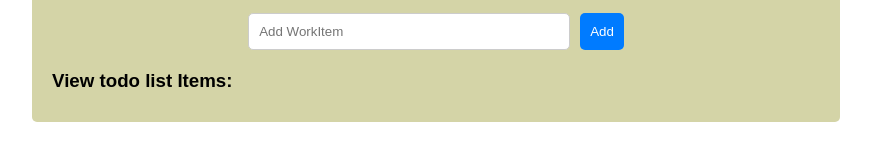
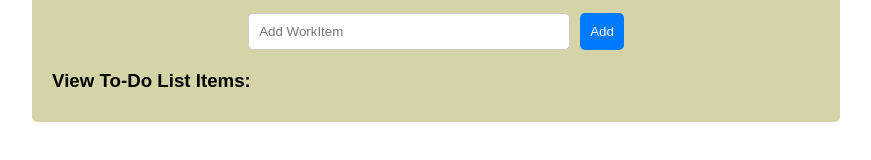
Before and after one commit to gaebar/my-react-dashboard, a React (Create React App) app: page /task2 in a window 1280 px wide. Shown: the part 347-507 px from the top of the page, without its empty margins (204-1075 px from the left). Built offline with nearby package versions, Linux system fonts and the light colour scheme.

Commit message:
Add TodoList component and update routes

```diff
--- a/src/components/TodoList/TodoList.tsx
+++ b/src/components/TodoList/TodoList.tsx
@@ -7,9 +7,13 @@ interface TodoItem {
 }
 
 const TodoList: React.FC = () => {
+  // State to store the list of to-do items
   const [items, setItems] = useState<TodoItem[]>([]);
+
+  // State to store the current input value for a new item
   const [newItem, setNewItem] = useState<string>('');
 
+  // Function to add a new item to the list
   const addItem = () => {
     if (newItem.trim() === '') return;
 
@@ -18,11 +22,15 @@ const TodoList: React.FC = () => {
       text: newItem.trim(),
     };
 
+    // Update the items state with the new item
     setItems([...items, newItemObject]);
+    // Clear the input field
     setNewItem('');
   };
 
+  // Function to remove an item from the list based on its ID
   const removeItem = (id: number) => {
+    // Update the items state by filtering out the item with the given ID
     setItems(items.filter(item => item.id !== id));
   };
 
@@ -40,7 +48,7 @@ const TodoList: React.FC = () => {
         <button onClick={addItem}>Add</button>
       </div>
       <div className="items-container">
-        <h3>View todo list Items:</h3>
+        <h3>View To-Do List Items:</h3>
         <ul>
           {items.map(item => (
             <li key={item.id}>
```
